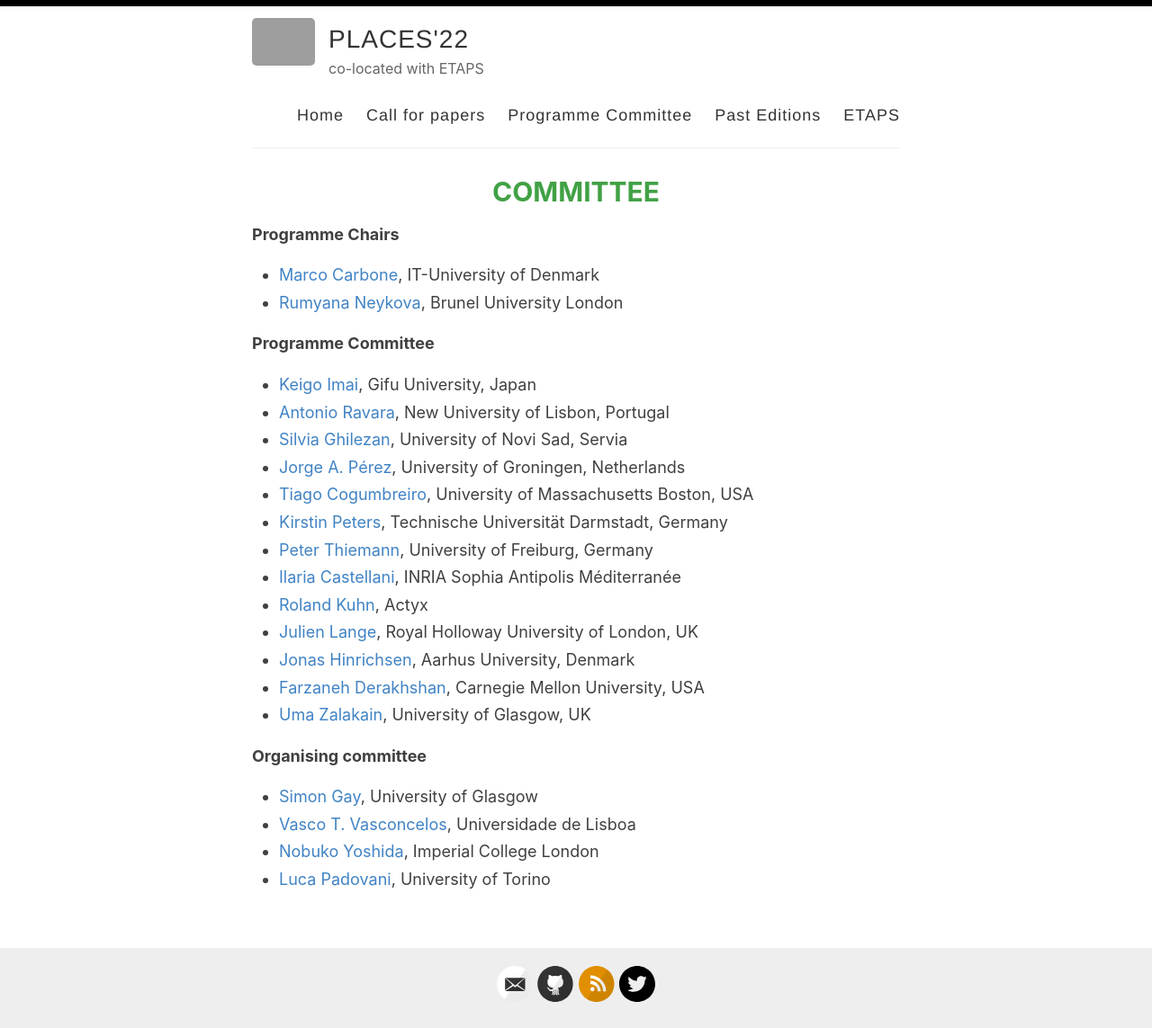
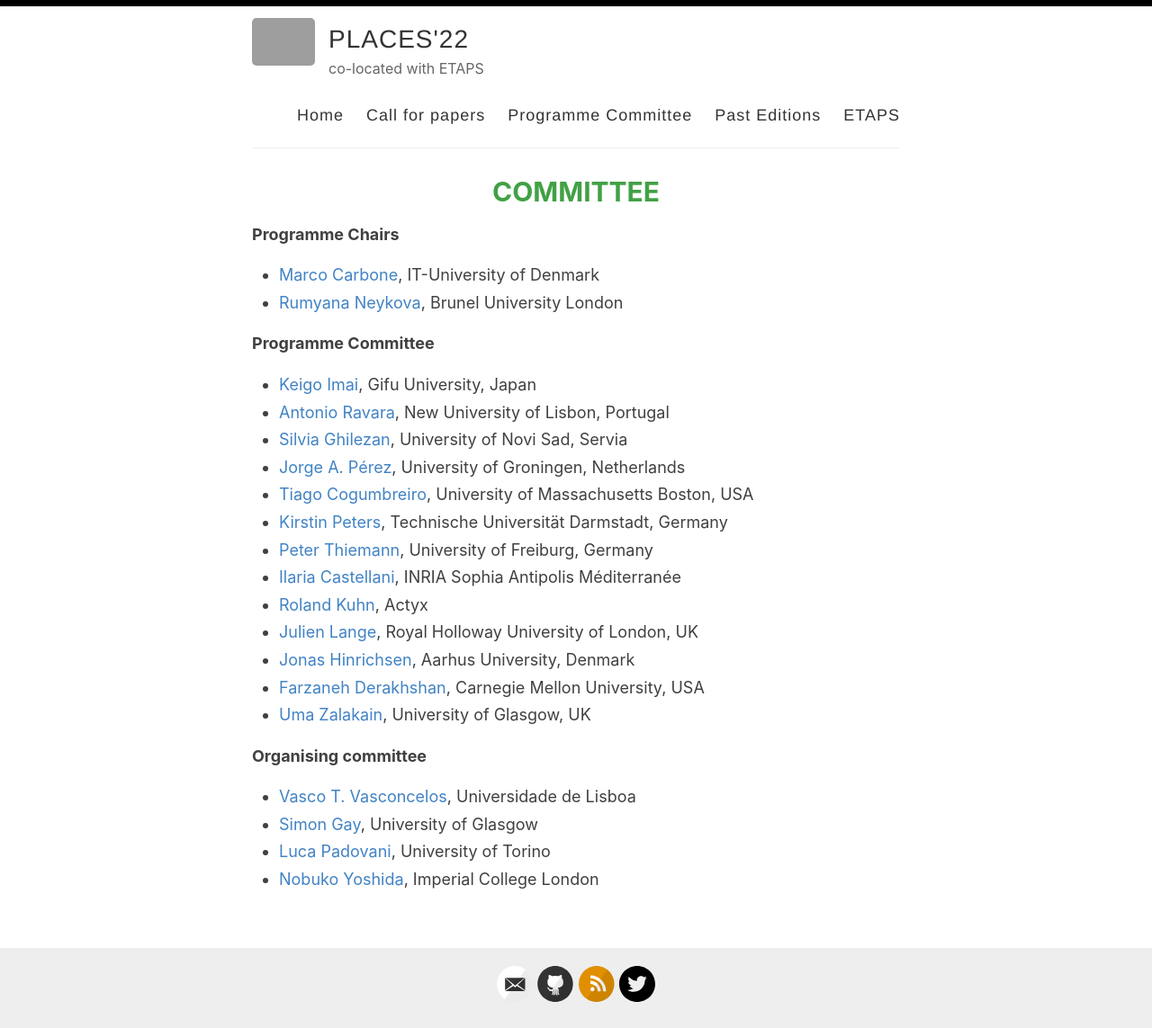
Before and after one commit to places-workshop/2022, a Jekyll site: the page built from _pages/committee.md, in a window 1280 px wide. Shown: the whole page at 90% size. Built offline with Jekyll 4.4.1, drawn with Linux system fonts in a browser that asks for light colours; grey boxes are pictures that could not be loaded.

```diff
--- a/_pages/committee.md
+++ b/_pages/committee.md
@@ -27,7 +27,7 @@ permalink: /committee/
 
 **Organising committee**
 
+- [Vasco T. Vasconcelos](https://www.di.fc.ul.pt/~vv/), Universidade de Lisboa
 - [Simon Gay](http://www.dcs.gla.ac.uk/~simon/), University of Glasgow
-- [Vasco T. Vasconcelos](https://www.di.fc.ul.pt/~vv/), Universidade de Lisboa
+- [Luca Padovani](http://www.di.unito.it/~padovani/), University of Torino
 - [Nobuko Yoshida](http://mrg.doc.ic.ac.uk/people/nobuko-yoshida/), Imperial College London
-- [Luca Padovani](http://www.di.unito.it/~padovani/), University of Torino
```
